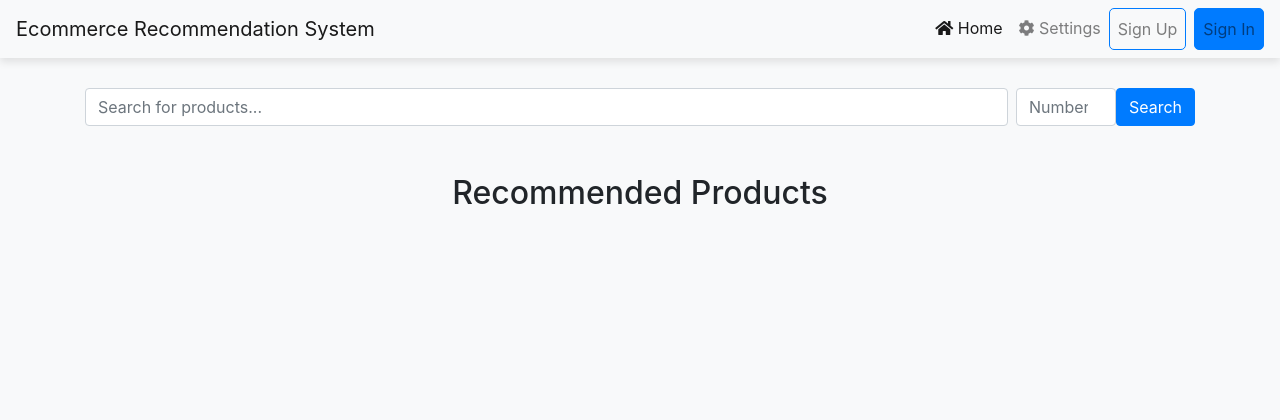
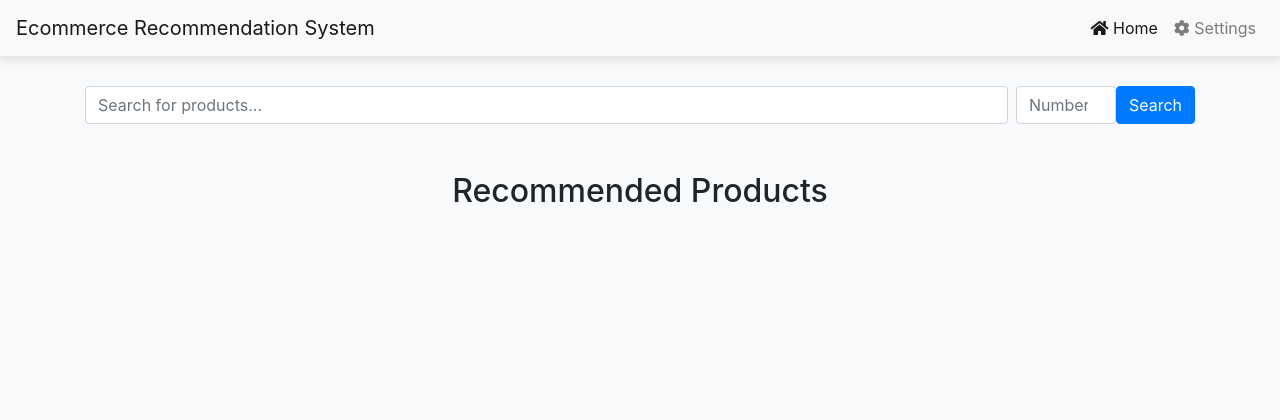
Before and after one commit to alokchoudhary05/product, a Flask app: template templates/main.html in a window 1280 px wide. Shown: the top 420 px of the page. Run offline with Flask 3, Linux system fonts and the light colour scheme; the template is opened without the code that fills it, so the values that code supplies are empty; parts of the project's set-up code (start-up, migrations or seed data) failed here and were passed over; some libraries are stand-ins or nearby versions.

Commit message:
Refine product recommendation system
---

For more details, open the [Copilot Workspace session](https://copilot-workspace.githubnext.com/alokchoudhary05/product?shareId=XXXX-XXXX-XXXX-XXXX).

```diff
--- a/templates/main.html
+++ b/templates/main.html
@@ -50,12 +50,6 @@
       </li>
       <li class="nav-item">
         <a class="nav-link" href="#" id="settingsLink"><i class="fas fa-cog"></i> Settings</a>
-      </li>
-      <li class="nav-item">
-        <a class="nav-link btn btn-outline-primary mr-2" href="#" data-toggle="modal" data-target="#signupModal">Sign Up</a>
-      </li>
-      <li class="nav-item">
-        <a class="nav-link btn btn-primary" href="#" data-toggle="modal" data-target="#signinModal">Sign In</a>
       </li>
     </ul>
   </div>
@@ -131,62 +125,6 @@
 </div>
 
 {% endif %}
-
-
-<!-- Bootstrap modal for sign up -->
-<!-- <div class="modal fade" id="signupModal" tabindex="-1" aria-labelledby="signupModalLabel" aria-hidden="true">
-  <div class="modal-dialog">
-    <div class="modal-content">
-      <div class="modal-header">
-        <h5 class="modal-title" id="signupModalLabel">Sign Up</h5>
-        <button type="button" class="btn-close" data-bs-dismiss="modal" aria-label="Close"></button>
-      </div>
-      <div class="modal-body">
-        <form action="/signup" method="post">
-          <div class="mb-3">
-            <label for="username" class="form-label">Username</label>
-            <input type="text" class="form-control" id="username" name="username" required>
-          </div>
-          <div class="mb-3">
-            <label for="email" class="form-label">Email</label>
-            <input type="email" class="form-control" id="email" name="email" required>
-          </div>
-          <div class="mb-3">
-            <label for="password" class="form-label">Password</label>
-            <input type="password" class="form-control" id="password" name="password" required>
-          </div>
-          <button type="submit" class="btn btn-primary">Sign Up</button>
-        </form>
-      </div>
-    </div>
-  </div>
-</div> -->
-
-<!-- Bootstrap modal for sign in -->
-<!-- <div class="modal fade" id="signinModal" tabindex="-1" aria-labelledby="signinModalLabel" aria-hidden="true">
-  <div class="modal-dialog">
-    <div class="modal-content">
-      <div class="modal-header">
-        <h5 class="modal-title" id="signinModalLabel">Sign In</h5>
-        <button type="button" class="btn-close" data-bs-dismiss="modal" aria-label="Close"></button>
-      </div>
-      <div class="modal-body">
-        <form action="/signin" method="post">
-          <div class="mb-3">
-            <label for="signinUsername" class="form-label">Username</label>
-            <input type="text" class="form-control" id="signinUsername" name="signinUsername" required>
-          </div>
-          <div class="mb-3">
-            <label for="signinPassword" class="form-label">Password</label>
-            <input type="password" class="form-control" id="signinPassword" name="signinPassword" required>
-          </div>
-          <button type="submit" class="btn btn-primary">Sign In</button>
-        </form>
-      </div>
-    </div>
-  </div>
-</div> -->
-
 
 
 <!-- Settings Modal -->
```
Also changed, not shown: app.py (+0 -58 lines), templates/index.html (+0 -66 lines).
